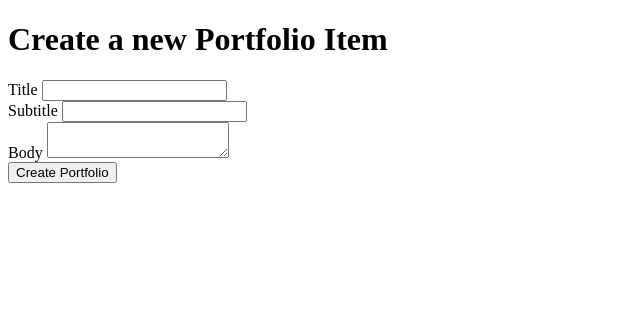
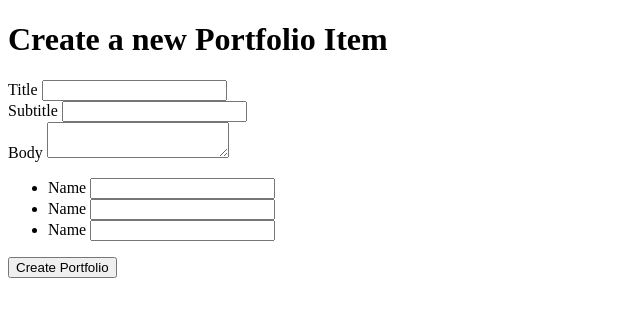
Before and after one commit to nutmegn/Dragon_Hoard, a Rails app: page /portfolios/new in a window 1280 px wide. Shown: the top 317 px of the page, without its empty margins (0-640 px from the left). Run offline with Rails 7, Linux system fonts and the light colour scheme; style sheets or scripts are compiled from the project's sources.

Commit message:
Implementd form configuration for nested attributes

```diff
--- a/app/controllers/portfolios_controller.rb
+++ b/app/controllers/portfolios_controller.rb
@@ -9,14 +9,15 @@ class PortfoliosController < ApplicationController
 
   def new
     @portfolio_item = Portfolio.new
+    3.times { @portfolio_item.technologies.build }
   end
 
   def create
-   @portfolio_item = Portfolio.new(params.require(:portfolio).permit(:title, :subtitle, :body))
+    @portfolio_item = Portfolio.new(params.require(:portfolio).permit(:title, :subtitle, :body, technologies_attributes: [:name]))
 
     respond_to do |format|
       if @portfolio_item.save
-        format.html { redirect_to portfolios_path, notice: 'Portfolio item has been made.' }
+        format.html { redirect_to portfolios_path, notice: 'Your portfolio item is now live.' }
       else
         format.html { render :new }
       end
@@ -32,7 +33,7 @@ class PortfoliosController < ApplicationController
 
     respond_to do |format|
       if @portfolio_item.update(params.require(:portfolio).permit(:title, :subtitle, :body))
-        format.html { redirect_to portfolios_path, notice: 'The record been updated.' }
+        format.html { redirect_to portfolios_path, notice: 'The record successfully updated.' }
       else
         format.html { render :edit }
       end
@@ -52,7 +53,7 @@ class PortfoliosController < ApplicationController
 
     # Redirect
     respond_to do |format|
-      format.html { redirect_to portfolios_url, notice: 'Record was deleted.' }
+      format.html { redirect_to portfolios_url, notice: 'Record was removed.' }
     end
   end
 
--- a/app/models/portfolio.rb
+++ b/app/models/portfolio.rb
@@ -1,7 +1,7 @@
 class Portfolio < ApplicationRecord
   has_many :technologies
   accepts_nested_attributes_for :technologies,
-                reject_if: lambda { |attr| attrs['name']}
+                reject_if: lambda { |attrs| attrs['name']}
 
   include Placeholder
   validates_presence_of :title, :body, :main_image, :thumb_image
--- a/app/views/portfolios/index.html.erb
+++ b/app/views/portfolios/index.html.erb
@@ -1,3 +1,4 @@
+
 <h1>Portfolio Items</h1>
 
 <%= link_to "Create New Item", new_portfolio_url %>
@@ -8,6 +9,5 @@
   <p><%= portfolio_item.body %></p>
   <%= image_tag portfolio_item.thumb_image unless portfolio_item.thumb_image.nil? %>
   <%= link_to "Edit", edit_portfolio_path(portfolio_item) %>
-  <%= link_to 'Delete Portfolio Item', portfolio_path(portfolio_item), method: :delete, data: { confirm: 'Are you sure?'
-    } %>
+  <%= link_to 'Delete Portfolio Item', portfolio_path(portfolio_item), method: :delete, data: { confirm: 'Are you sure?' } %>
 <% end %>
--- a/app/views/portfolios/new.html.erb
+++ b/app/views/portfolios/new.html.erb
@@ -1,7 +1,7 @@
 <h1>Create a new Portfolio Item</h1>
 
 <%= form_for(@portfolio_item) do |f| %>
-<div class="field">
+  <div class="field">
     <%= f.label :title %>
     <%= f.text_field :title %>
   </div>
@@ -16,6 +16,15 @@
     <%= f.text_area :body %>
   </div>
 
+  <ul>
+    <%= f.fields_for :technologies do |technology_form| %>
+      <li>
+        <%= technology_form.label :name %>
+        <%= technology_form.text_field :name %>
+      </li>
+    <% end %>
+  </ul>
+
   <div class="actions">
     <%= f.submit %>
   </div>
--- a/app/views/portfolios/show.html.erb
+++ b/app/views/portfolios/show.html.erb
@@ -5,3 +5,9 @@
 <em><%= @portfolio_item.subtitle %></em>
 
 <p><%= @portfolio_item.body %></p>
+
+<h2>Technologies Used:</h2>
+
+<% @portfolio_item.technologies.each do |t| %>
+<p><%= t.name %></p>
+<% end %>
```
Also changed, not shown: app/models/technology.rb (line endings or trailing spaces). Lines whose indentation alone changed are shown as unchanged.
